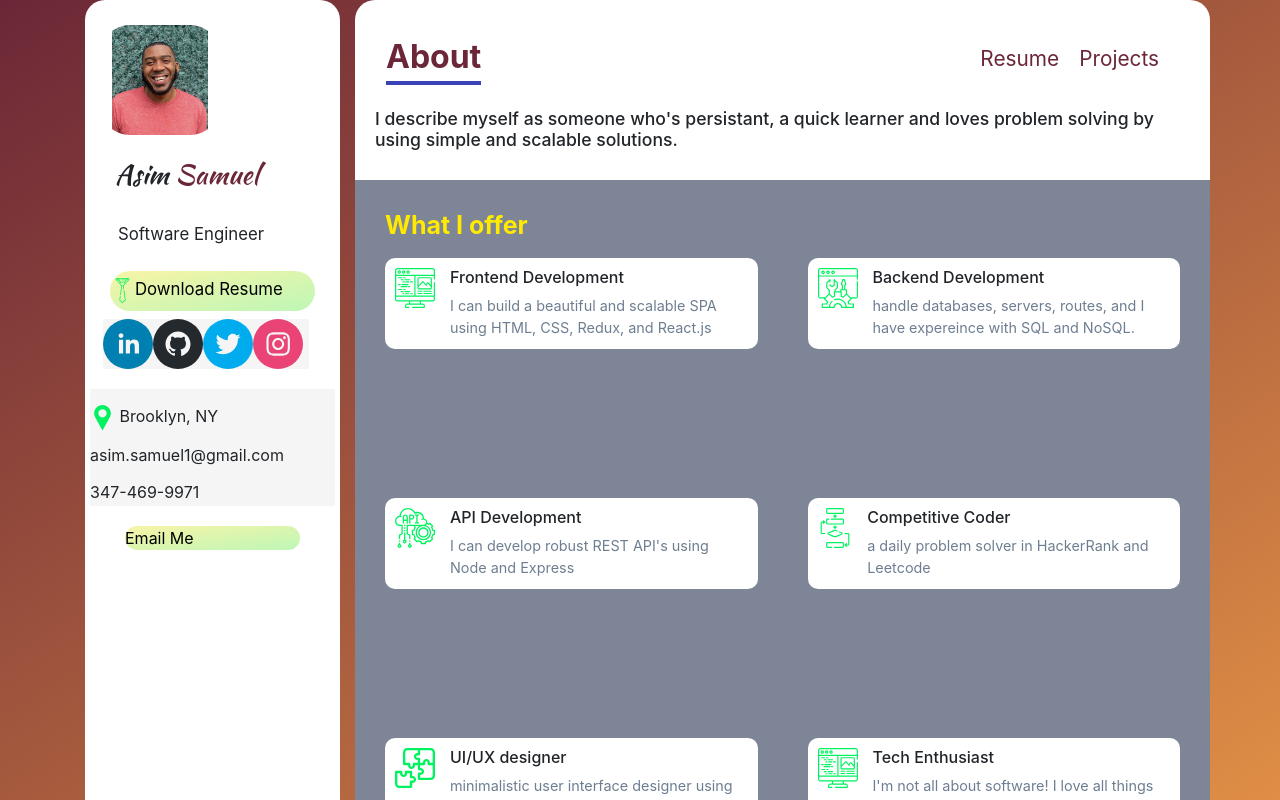
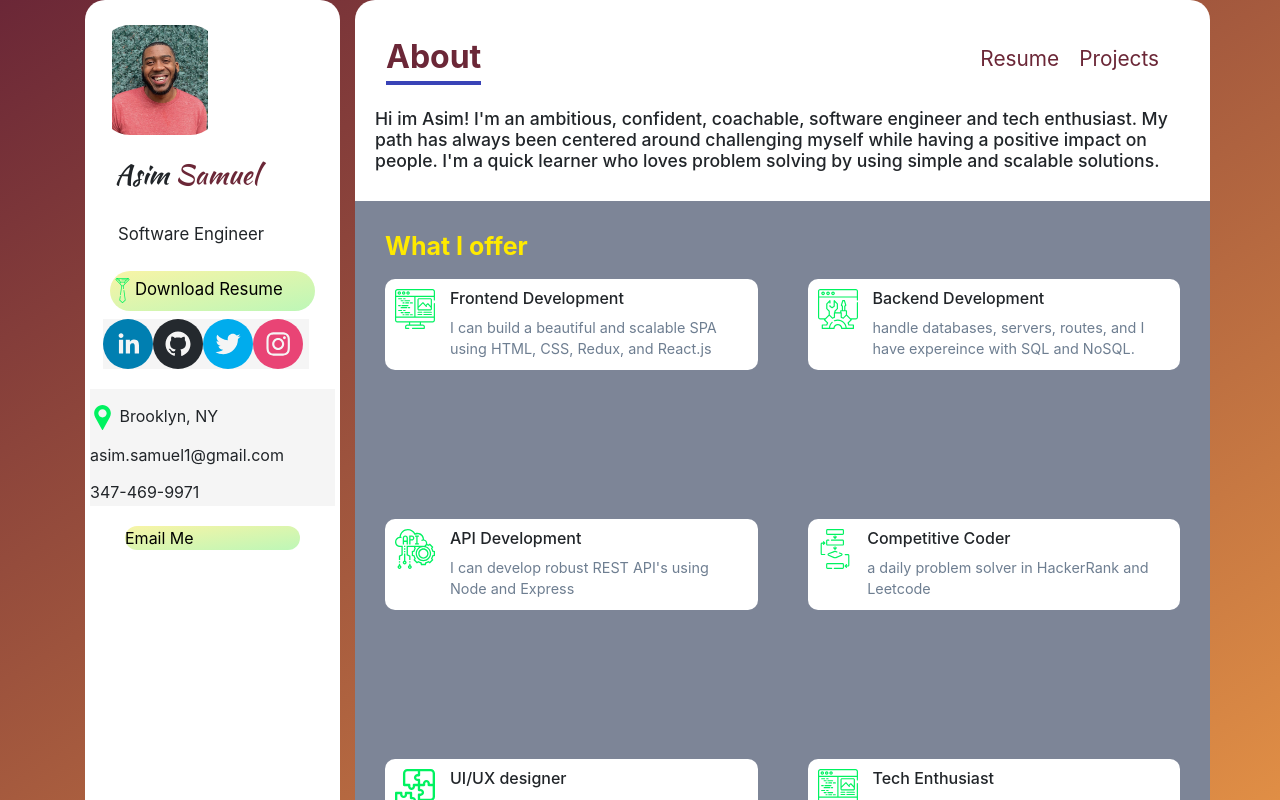
Before and after one commit to lordofdorne/Portfolio, a React (Create React App) app: page / in a window 1280 px wide. Shown: the top 800 px of the page. Built offline with nearby package versions, Linux system fonts and the light colour scheme.

Commit message:
Chore: adjusted bar and about components

```diff
--- a/src/Components/About.js
+++ b/src/Components/About.js
@@ -47,7 +47,7 @@ const About = () => {
   return (
     <div className="about">
       <h6 className="about__intro">
-        I describe myself as someone who's persistant, a quick learner and loves problem solving by using simple and scalable solutions.
+        Hi im Asim! I'm an ambitious, confident, coachable, software engineer and tech enthusiast. My path has always been centered around challenging myself while having a positive impact on people. I'm a quick learner who loves problem solving by using simple and scalable solutions.
             </h6>
       <div className="container about__container">
         <h6 className="about__heading">What I offer</h6>
--- /dev/null
+++ b/src/Components/Bar.js
@@ -0,0 +1,20 @@
+import React from 'react';
+
+const Bar = ({ value: { icon, name, level } }) => {
+  const bar_width = `${level}%`
+  return (
+    <div className="bar">
+      <div className="bar__wrapper" style={{
+        'width': bar_width
+      }}>
+        <span className="bar__name">
+          <img src={icon} alt="icon" className="bar__icon mr-2" />{name}
+        </span>
+
+      </div>
+
+    </div>
+  );
+};
+
+export default Bar;
```
